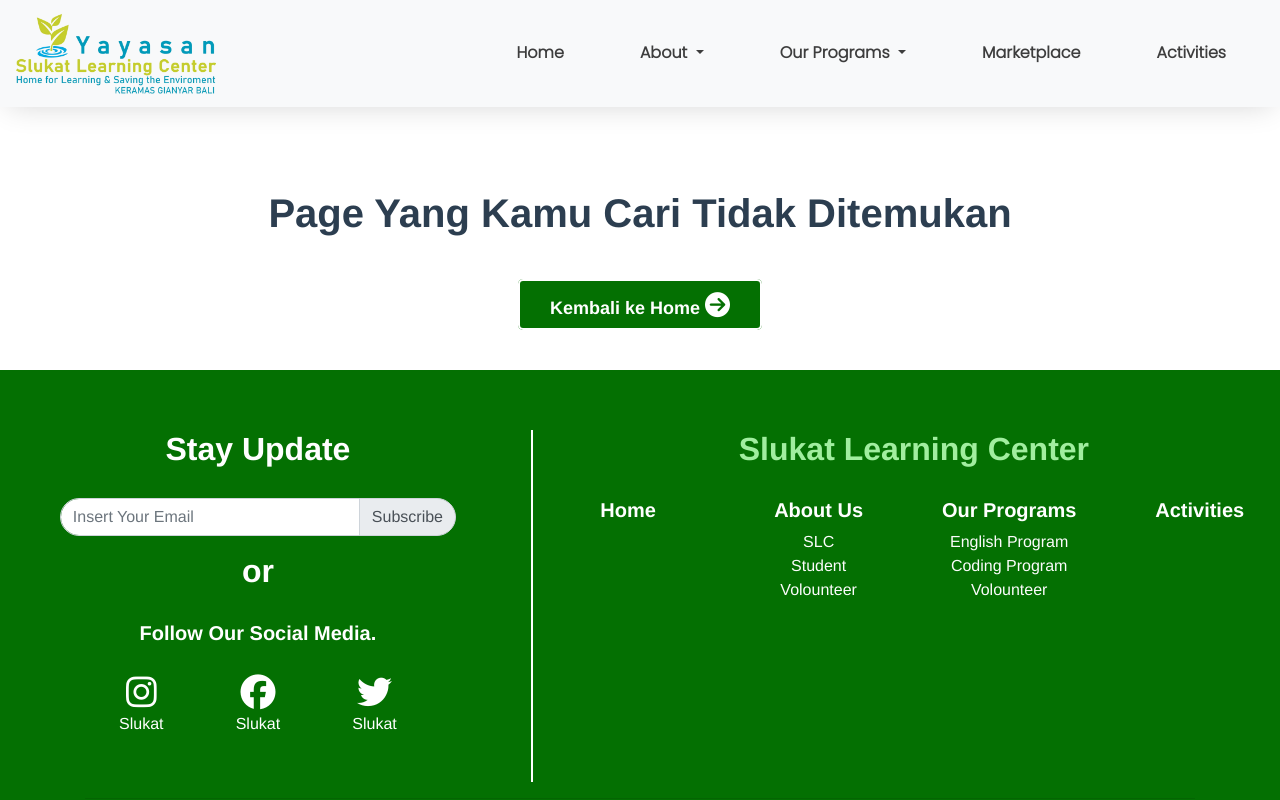
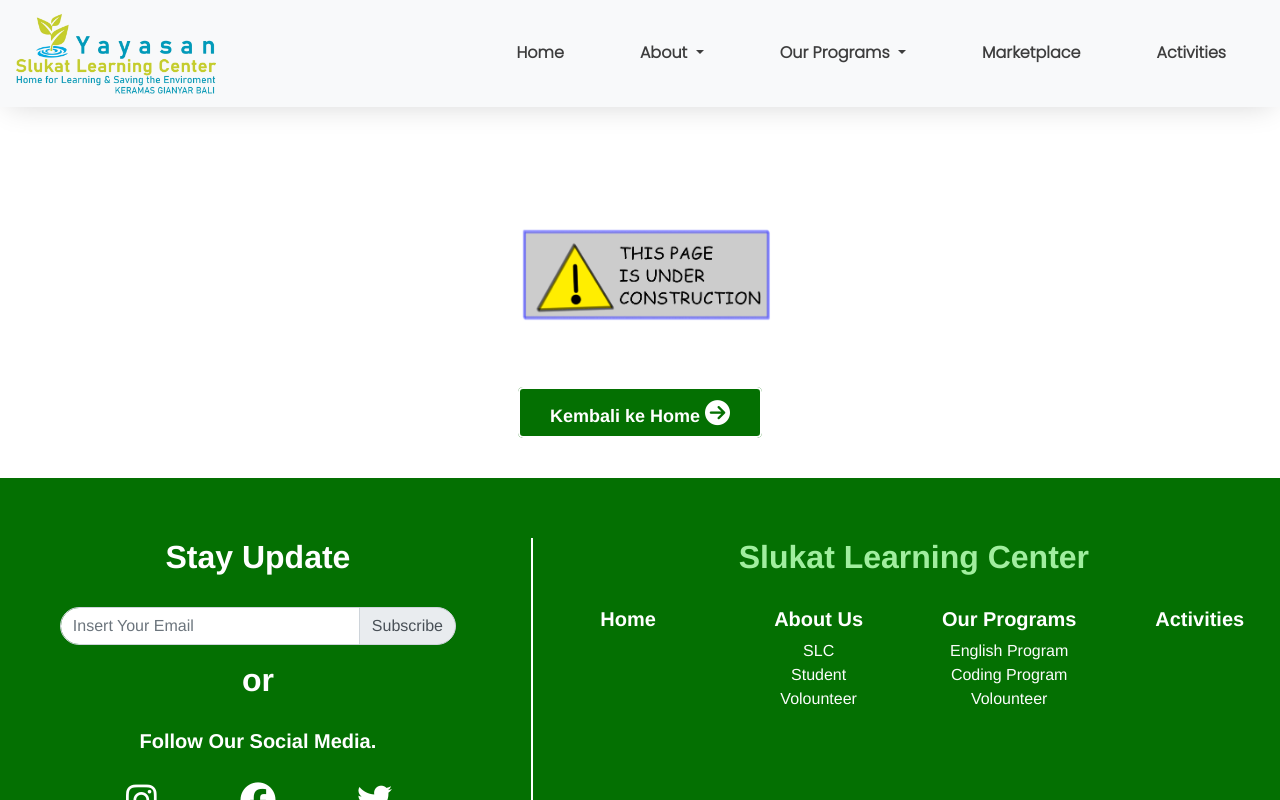
Before and after one commit to PutuRama/slukatcodingrama, a Vue app in the folder client/: page /marketplace in a window 1280 px wide. Shown: the top 800 px of the page. Built offline with nearby package versions, Linux system fonts and the light colour scheme.

Commit message:
page undercontruct

```diff
--- a/client/src/router/index.js
+++ b/client/src/router/index.js
@@ -52,6 +52,11 @@
     component: () => import(/* webpackChunkName: "about" */ '../views/AboutVolunteer.vue')
   },
   {
+    path: '/marketplace',
+    name: 'AboutVolunteer',
+    component: () => import(/* webpackChunkName: "about" */ '../views/UnderContruct.vue')
+  },
+  {
     path: '/:pathMatch(.*)*',
     name: '404',
     component: () => import(/* webpackChunkName: "about" */ '../views/404.vue')
--- /dev/null
+++ b/client/src/views/UnderContruct.vue
@@ -0,0 +1,45 @@
+<template>
+  <div class="construct">
+    <br /><br />
+    <br /><br />
+    <img src="../assets/img/Page_Under_Construction.png" alt="">
+    <br><br>
+    <router-link class="button-program" to="/">
+      <a href="#" id="founder-findout"
+        >Kembali ke Home
+        <i
+          class="fas fa-arrow-circle-right"
+          style="font-size: 25px; color: white"
+        ></i
+      ></a>
+    </router-link>
+    <br /><br />
+    <br />
+  </div>
+</template>
+<style scoped>
+.construct {
+  overflow-x: hidden;
+}
+h1 {
+  font-weight: bolder;
+}
+.button-program {
+  background: #047002;
+  border: white 2px solid;
+  border-radius: 5px;
+  padding: 15px 30px;
+  margin-top: 70px;
+  margin-bottom: 50px;
+}
+.button-program a {
+  text-decoration: none;
+  font-size: 18px;
+  vertical-align: top;
+  color: white;
+  font-weight: 700;
+}
+img{
+  max-width: 300px;
+}
+</style>
```
